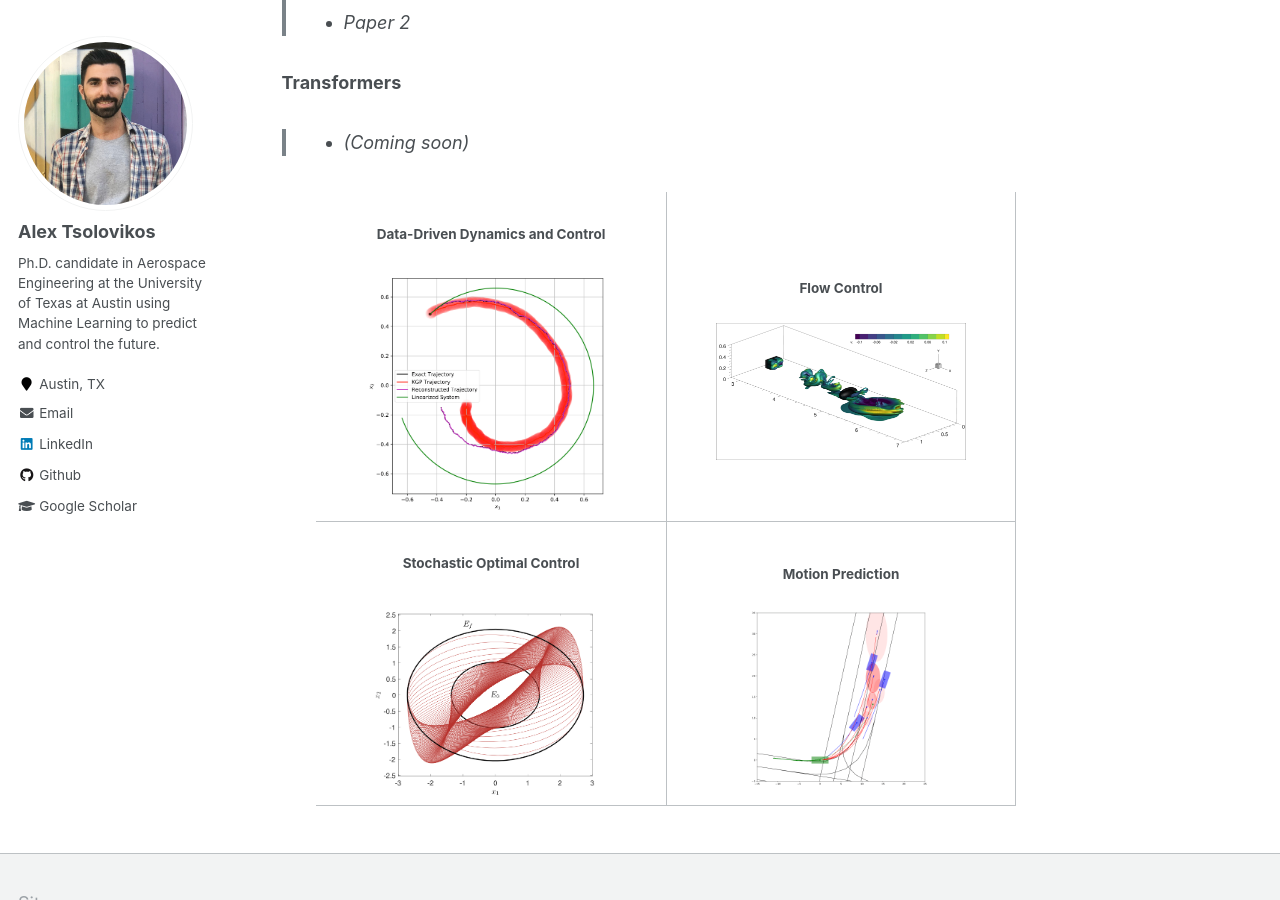
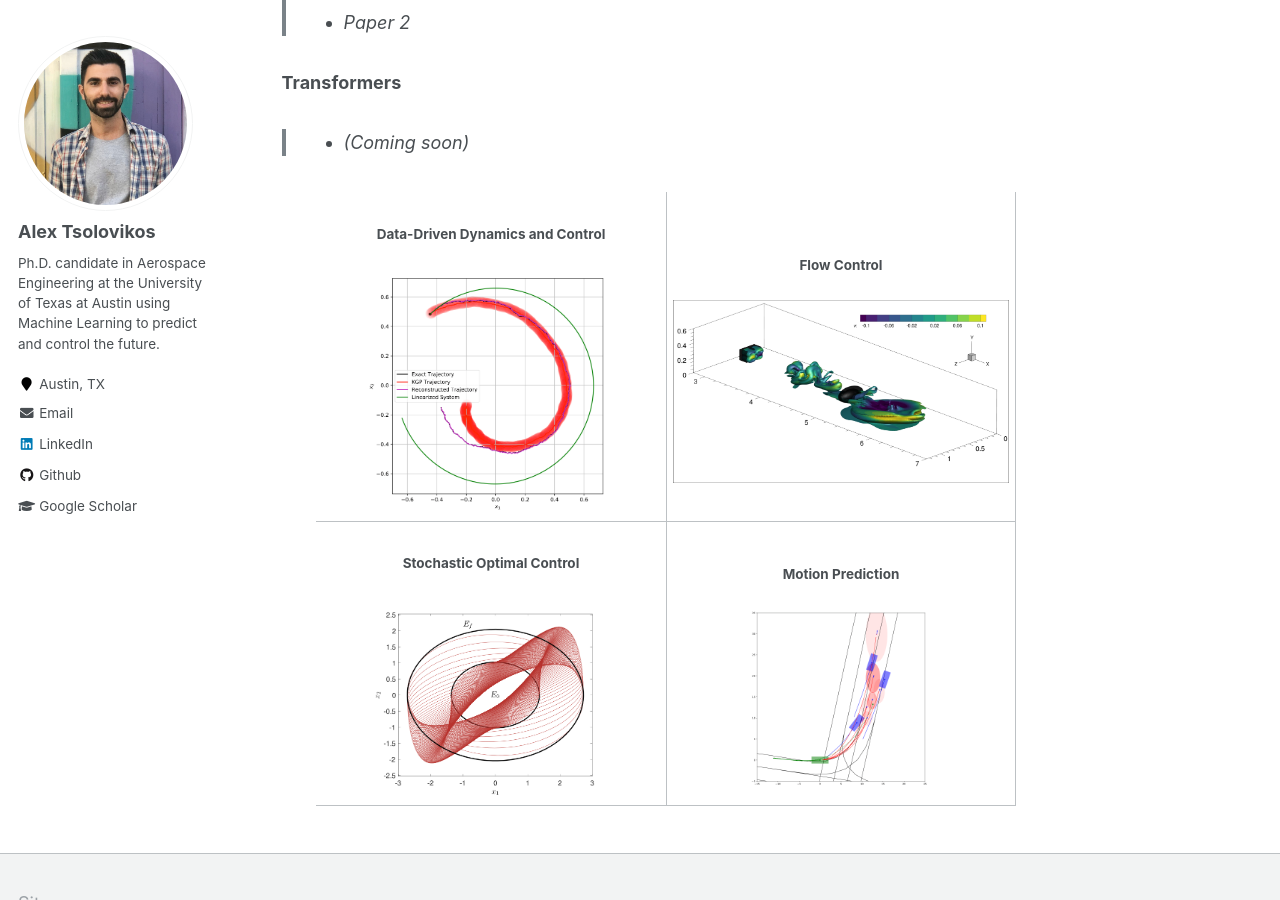
Before and after one commit to alextsolovikos/alextsolovikos.github.io, a Jekyll site: the page built from _pages/about.md, in a window 1280 px wide and 900 px high, scrolled down 1804 px. Built offline with Jekyll 4.4.1, drawn with Linux system fonts in a browser that asks for light colours.

Commit message:
Update about.md

```diff
--- a/_pages/about.md
+++ b/_pages/about.md
@@ -65,7 +65,7 @@ Here are some of the projects that I'm working on and the tools I am developing.
 <br /><img src="https://alextsolovikos.github.io/docs/deep_gp_koopman_example.png" alt="Data-Driven Dynamics and Control" width="250"/></td>
 <td style="width: 350px; text-align: center;">
 <h3>Flow Control</h3>
-<br /><img src="https://alextsolovikos.github.io/docs/multiple_lsms_dns_overview.png" alt="Flow Control" width="250"/></td>
+<br /><img src="https://alextsolovikos.github.io/docs/multiple_lsms_dns_overview.png" alt="Flow Control" width="340"/></td>
 </tr>
 <tr>
 <td style="width: 350px; text-align: center;">
```
